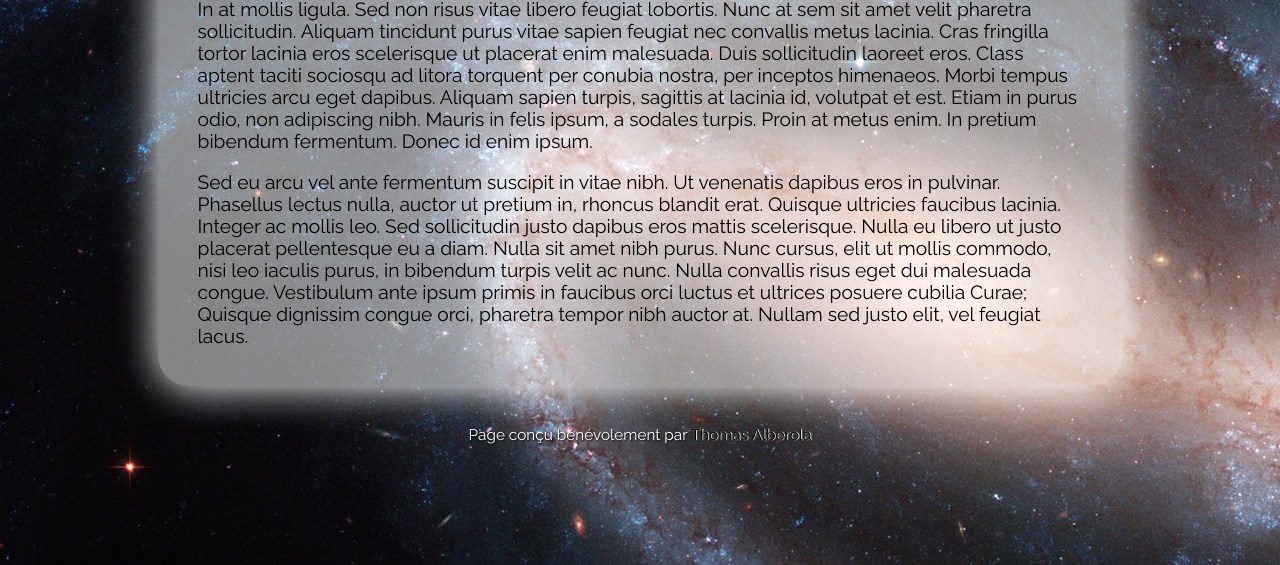
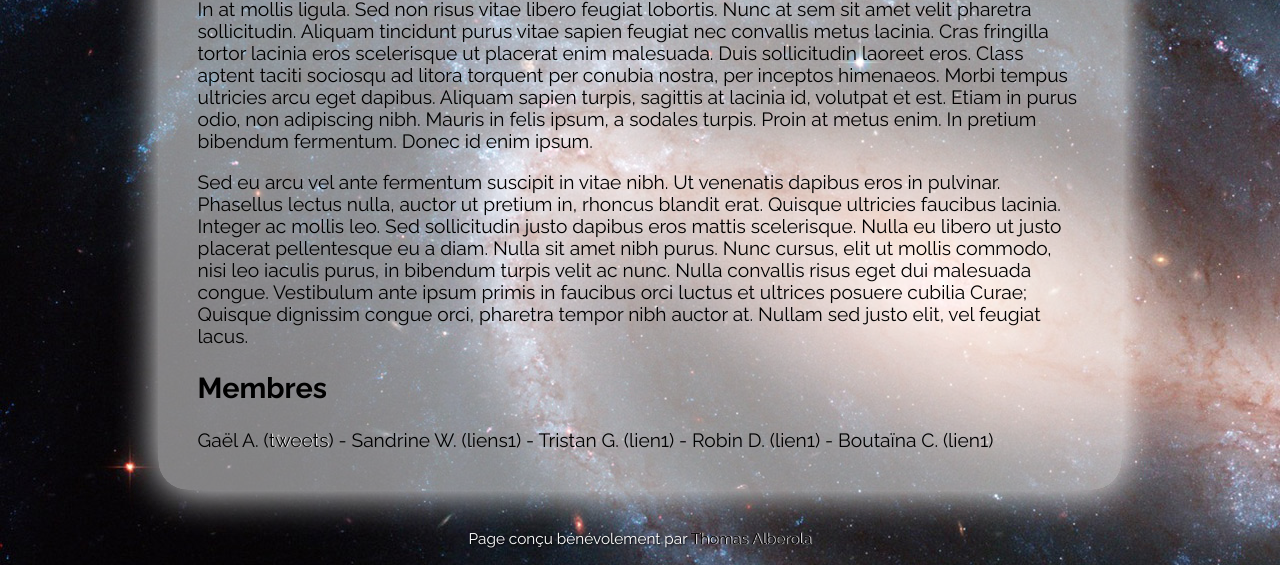
Before and after one commit to EnsisaConstellation/Web, a plain HTML site: page index.html in a window 1280 px wide. Shown: the part 235-800 px from the top of the page. Drawn offline with Linux system fonts and the light colour scheme; a web font is replaced by a local one.

Commit message:
mise à jour avec les infos actuelles du site

```diff
--- a/index.html
+++ b/index.html
@@ -32,6 +32,9 @@
 
 					<p>Sed eu arcu vel ante fermentum suscipit in vitae nibh. Ut venenatis dapibus eros in pulvinar. Phasellus lectus nulla, auctor ut pretium in, rhoncus blandit erat. Quisque ultricies faucibus lacinia. Integer ac mollis leo. Sed sollicitudin justo dapibus eros mattis scelerisque. Nulla eu libero ut justo placerat pellentesque eu a diam. Nulla sit amet nibh purus. Nunc cursus, elit ut mollis commodo, nisi leo iaculis purus, in bibendum turpis velit ac nunc. Nulla convallis risus eget dui malesuada congue. Vestibulum ante ipsum primis in faucibus orci luctus et ultrices posuere cubilia Curae; Quisque dignissim congue orci, pharetra tempor nibh auctor at. Nullam sed justo elit, vel feugiat lacus.</p>
 
+					<h1>Membres</h1>
+					<p>Gaël A. (<a href="http://twitter.com/zoskitwit">tweets</a>) - Sandrine W. (liens1) - Tristan G. (lien1) - Robin D. (lien1) - Boutaïna C. (lien1)</p>
+
 				</article>
 
 
```
